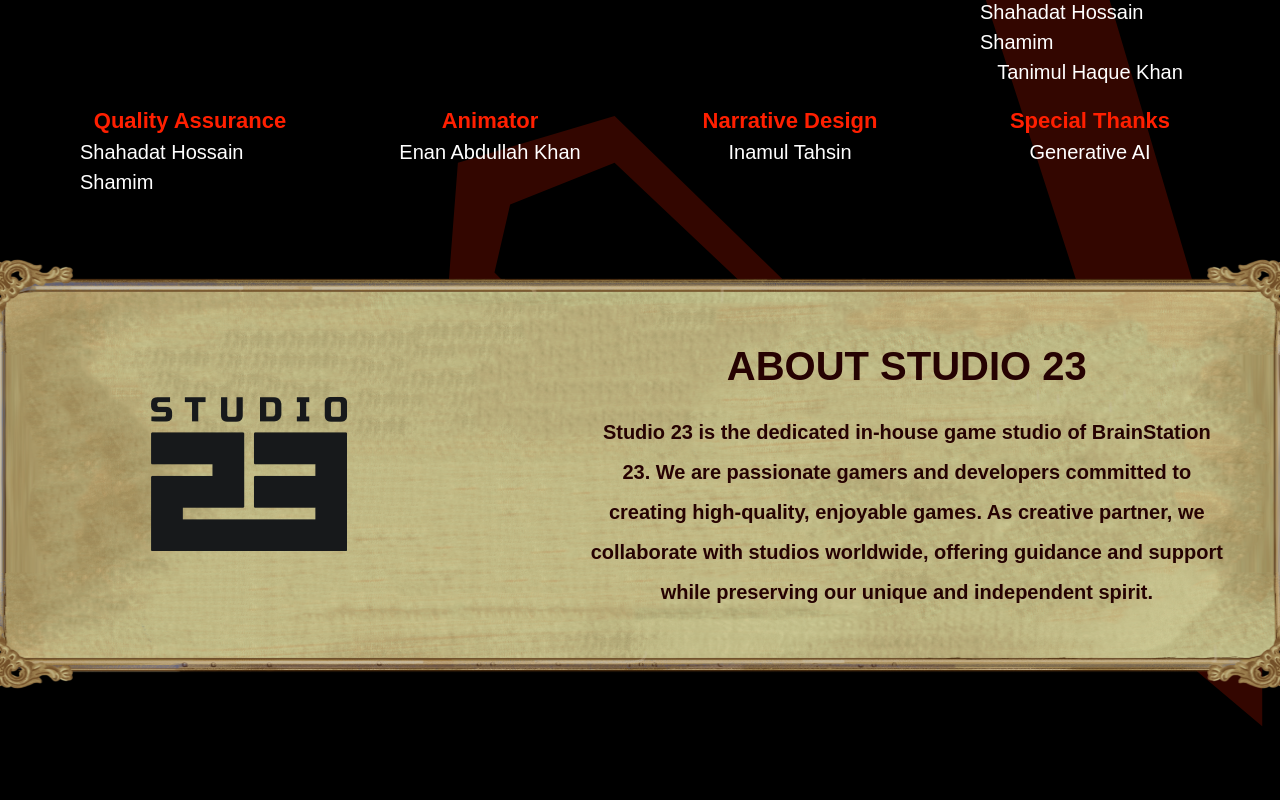
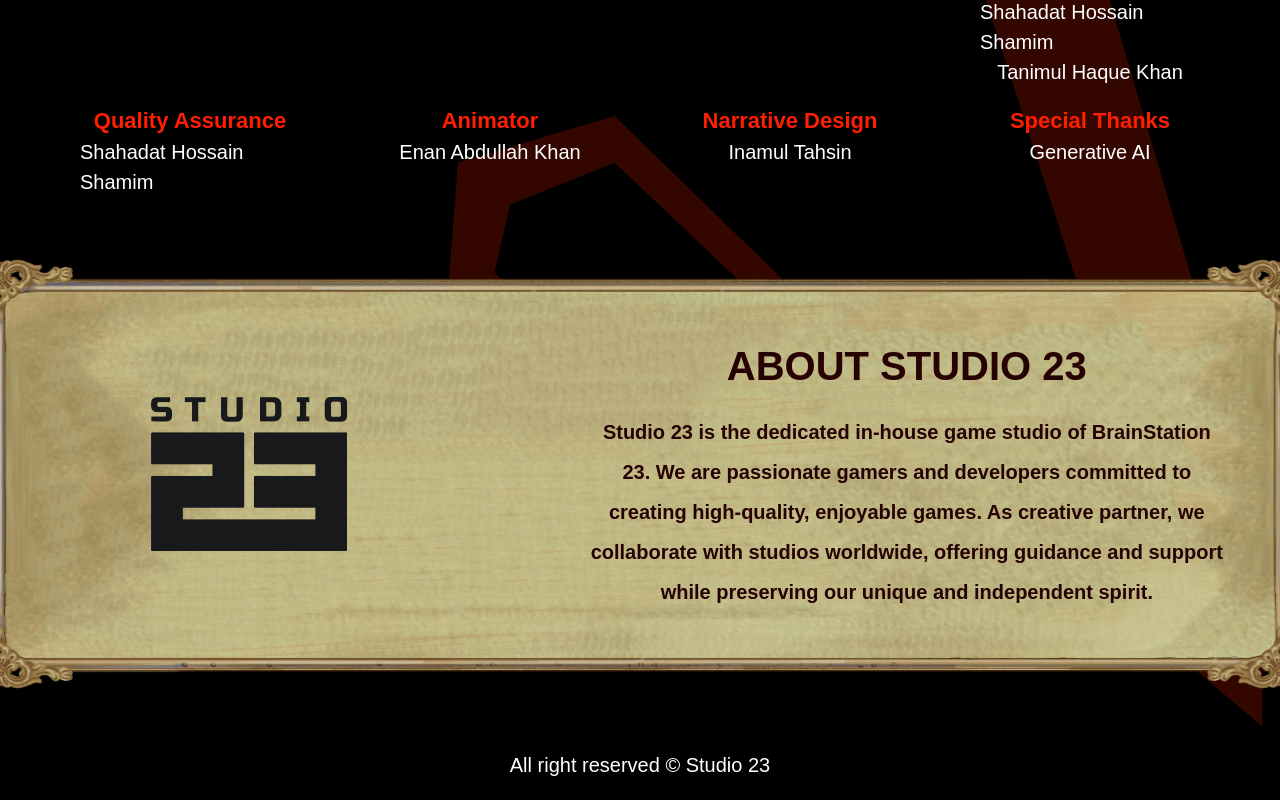
Before and after one commit to Studio-23-xyz/website-silentscream2, a Next.js app: page / in a window 1280 px wide. Shown: the part 6008-6808 px from the top of the page. Before the commit the page ends 6738 px from the top, so only its background shows below. Built offline with nearby package versions, Linux system fonts and the light colour scheme; a web font is replaced by a local one.

Commit message:
Added Footer

```diff
--- a/src/app/components/About.js
+++ b/src/app/components/About.js
@@ -1,4 +1,3 @@
-import React from "react";
 import Image from "next/image";
 import Studio23logoBlack from "/public/assets/studio23-logo-black.png";
 
@@ -11,6 +10,11 @@
            bg-banner-bg-mm md:bg-banner-bg-lm bg-no-repeat bg-center gap-10 md:gap-9"
         >
           <div className="md:w-2/5 flex justify-center items-center">
+            <a
+              href="https://www.studio-23.xyz/"
+              target="_blank"
+              rel="noopener noreferrer"
+            >
               <Image
                 src={Studio23logoBlack}
                 width={196}
@@ -18,6 +22,7 @@
                 alt="Studio 23 Logo"
                 className="w-[75px] md:w-[196px] h-[62px] md:h-[154px]"
               />
+            </a>
           </div>
 
           <div className="flex flex-col gap-8 md:gap-4 md:w-3/5">
--- /dev/null
+++ b/src/app/components/Footer.js
@@ -0,0 +1,21 @@
+
+const Footer = () => {
+    return (
+        <div>
+            <div className="flex justify-center my-5">
+                <p className="text-[20px]">All right reserved © <span> </span>
+                    <a
+                    href="https://www.studio-23.xyz/"
+                    target="_blank"
+                    rel="noopener noreferrer"
+                    className="text-white transform transition-transform duration-100 hover:text-silent2_red"
+                    >
+                     Studio 23
+                    </a>
+                </p>
+            </div>
+        </div>
+    );
+};
+
+export default Footer;
--- a/src/app/page.js
+++ b/src/app/page.js
@@ -4,6 +4,7 @@
 import Button from "./components/Button";
 import Cast from "./components/Cast";
 import Director from "./components/Director";
+import Footer from "./components/Footer";
 import Parallax from "./components/Parallax";
 import Pitch from "./components/Pitch";
 import Screenshots from "./components/Screenshots";
@@ -54,6 +55,9 @@
 
           </div>
         </div>
+
+          {/* Footer */}
+          <Footer/>
       </div>
     </div>
   );
```
Lines whose indentation alone changed are shown as unchanged.
